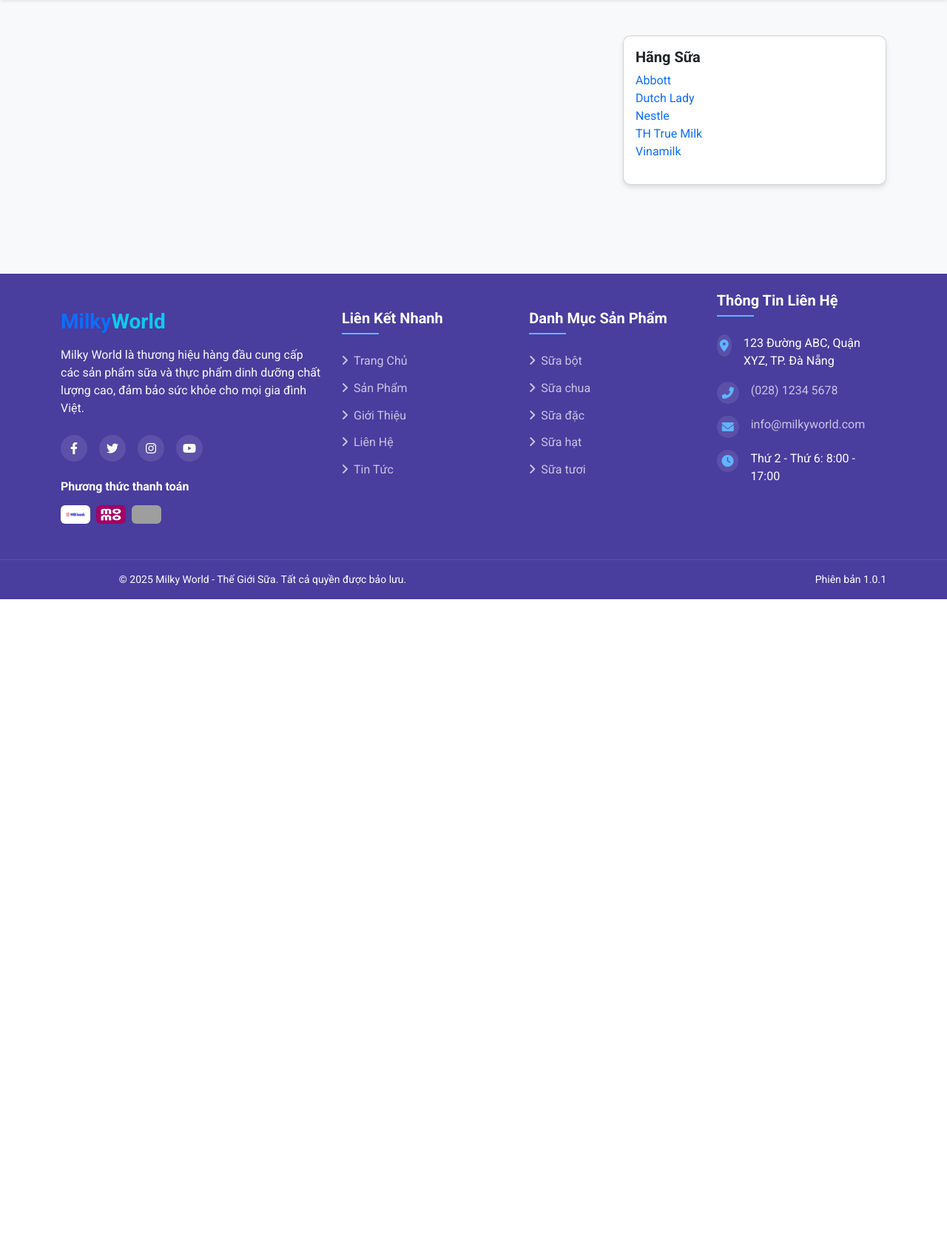
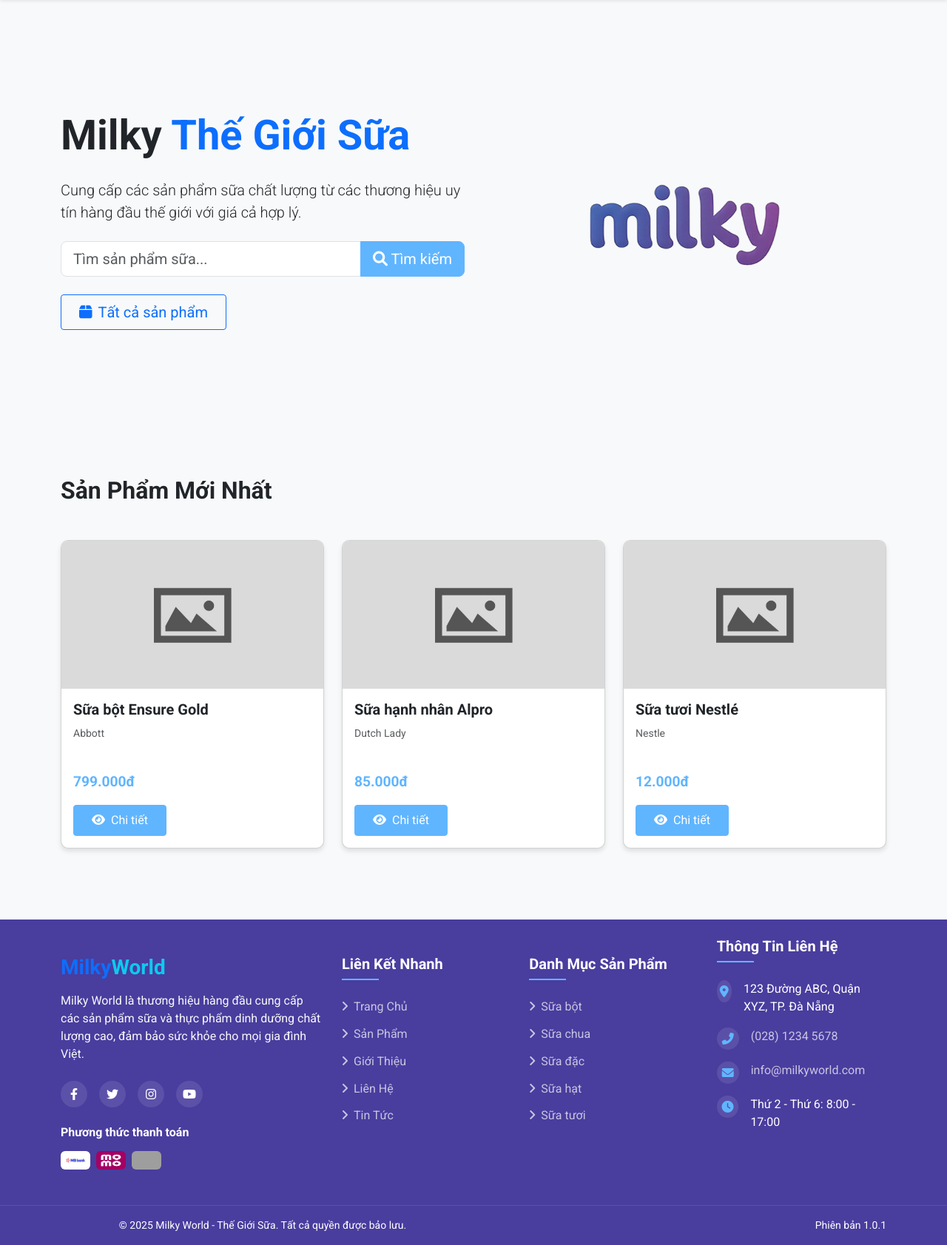
Before and after one commit to PhmHuy1710/DAU-WEB-BANSUA, a PHP site: page / in a window 1280 px wide. Shown: the part 120-1803 px from the top of the page at 74% size. Before the commit the page ends 930 px from the top, so only its background shows below. Run offline with PHP 8.4, Linux system fonts and the light colour scheme; data comes from the database, SQL or seed files in the repository; both versions use the stored data as it was after the commit; grey boxes are pictures that could not be loaded.

Commit message:
Add new product and brand tables, update queries, and enhance product display

```diff
--- a/index.php
+++ b/index.php
@@ -1,42 +1,94 @@
 <?php
 require_once('layouts/client/header.php');
 
-$sql = "SELECT * FROM SanPham LIMIT 8";
+$sql = "SELECT sp.*, th.TenTH
+         FROM SanPham sp
+         LEFT JOIN ThuongHieu th ON sp.MaTH = th.MaTH
+         ORDER BY sp.NgayTao DESC LIMIT 3";
 $result = mysqli_query($conn, $sql);
+
+if (!$result) {
+    die("Query failed: " . mysqli_error($conn));
+}
 
 // Hãng sữa
 $brand_sql = "SELECT * FROM ThuongHieu ORDER BY TenTH";
 $brand_result = mysqli_query($conn, $brand_sql);
+
+if (!$brand_result) {
+    die("Brand query failed: " . mysqli_error($conn));
+}
 ?>
 
 <section class="py-5">
     <div class="container">
-        <div class="row">
-            <div class="col-lg-8">
-
-            </div>
-            <div class="col-lg-4">
-                <div class="card mb-4">
-                    <div class="card-body">
-                        <h5 class="card-title">Hãng Sữa</h5>
-                        <ul class="list-unstyled">
-                            <?php
-                            if (mysqli_num_rows($brand_result) > 0) {
-                                while ($row = mysqli_fetch_assoc($brand_result)) {
-                                    echo '<li><a href="products.php?brand=' . $row['MaTH'] . '" class="text-decoration-none">' . $row['TenTH'] . '</a></li>';
-                                }
-                            } else {
-                                echo '<li>Không có hãng sữa nào.</li>';
-                            }
-                            ?>
-                        </ul>
+        <div class="row align-items-center">
+                <div class="col-lg-6 fade-in" style="animation-delay: 0.2s; animation-play-state: running;">
+                    <h1 class="display-4 fw-bold mb-4">Milky <span class="text-primary">Thế Giới Sữa</span></h1>
+                    <p class="lead mb-4">Cung cấp các sản phẩm sữa chất lượng từ các thương hiệu uy tín hàng đầu thế giới với giá cả hợp lý.</p>
+                    <form action="/products" method="GET" class="mb-4">
+                        <div class="input-group input-group-lg">
+                            <input type="text" name="search" class="form-control" placeholder="Tìm sản phẩm sữa...">
+                            <button class="btn btn-primary action-btn" type="submit">
+                                <i class="fas fa-search"></i> Tìm kiếm
+                            </button>
+                        </div>
+                    </form>
+                    <div class="d-flex gap-3">
+                        <a href="/products" class="btn btn-outline-primary btn-lg">
+                            <i class="fas fa-box me-2"></i>Tất cả sản phẩm
+                        </a>
                     </div>
+                </div>
+                <div class="col-lg-6 text-center slide-in-right" style="animation-play-state: running;">
+                    <img src="/assets/images/logo.png" alt="Milky Hero" class="img-fluid hero-image" onerror="this.src='/public/assets/images/logo.png'; this.style.maxHeight='300px';">
                 </div>
             </div>
         </div>
     </div>
 </section>
 
+<section class="new-products-section py-5 bg-light">
+   <div class="container">
+      <div class="section-heading mb-5">
+         <h2>Sản Phẩm Mới Nhất</h2>
+      </div>
+      <div class="row g-4">
+        <?php
+        if(mysqli_num_rows($result) > 0){
+            while($row = mysqli_fetch_assoc($result)){
+                $productImage = !empty($row['HinhAnh']) ? '/assets/images/products/' . $row['HinhAnh'] : 'assets/images/default-image.jpg';
+                $productId = $row['MaSP'];
+                $productName = $row['TenSP'];
+                $productPrice = number_format($row['Gia'], 0, ',', '.');
+                $productBrand = isset($row['TenTH']) ? $row['TenTH'] : 'Không xác định';
+            ?>
+
+         <div class="col-md-4 scale-in" style="animation-delay: 0s; animation-play-state: paused;">
+            <div class="product-card card h-100 position-relative">
+               <div class="product-overlay"></div>
+               <img src="<?php echo $productImage; ?>" class="card-img-top" alt="<?php echo $productName; ?>">
+               <div class="card-body">
+                  <h5 class="card-title"><?php echo $productName; ?></h5>
+                  <p class="card-text">
+                     <small class="text-muted"><?php echo $productBrand; ?></small>
+                  </p>
+                  <p class="price mb-3"><?php echo $productPrice; ?>đ</p>
+                  <div class="product-actions">
+                     <a href="<?php echo 'product-detail.php?id=' . $productId; ?>" class="btn btn-primary action-btn">
+                     <i class="fas fa-eye me-1"></i> Chi tiết
+                     </a>
+                  </div>
+               </div>
+            </div>
+
+         </div>
+         <?php } ?> <?php } else { ?> <div class="col-12 text-center">Không có sản phẩm nào</div> <?php } ?>
+
+      </div>
+   </div>
+</section>
+
 
 <?php
 require_once('layouts/client/footer.php');
--- a/layouts/client/footer.php
+++ b/layouts/client/footer.php
@@ -111,7 +111,7 @@
         </div>
     </footer>
 
-    <script src="https://cdn.jsdelivr.net/npm/bootstrap@5.3.0/dist/js/bootstrap.bundle.min.js"></script>
+    <script src="https://cdn.jsdelivr.net/npm/bootstrap@5.3.6/dist/js/bootstrap.bundle.min.js" integrity="sha384-j1CDi7MgGQ12Z7Qab0qlWQ/Qqz24Gc6BM0thvEMVjHnfYGF0rmFCozFSxQBxwHKO" crossorigin="anonymous"></script>
 
 
     <script>
--- a/layouts/client/header.php
+++ b/layouts/client/header.php
@@ -15,7 +15,7 @@ $current_page = basename($_SERVER['PHP_SELF']);
     <!-- Favicon -->
     <link rel="icon" type="image/x-icon" href="/assets/images/logo.png">
     <!-- Bootstrap CSS -->
-    <link href="https://cdn.jsdelivr.net/npm/bootstrap@5.3.0/dist/css/bootstrap.min.css" rel="stylesheet">
+    <link href="https://cdn.jsdelivr.net/npm/bootstrap@5.3.6/dist/css/bootstrap.min.css" rel="stylesheet" integrity="sha384-4Q6Gf2aSP4eDXB8Miphtr37CMZZQ5oXLH2yaXMJ2w8e2ZtHTl7GptT4jmndRuHDT" crossorigin="anonymous">
     <!-- Font Awesome -->
     <link href="https://cdnjs.cloudflare.com/ajax/libs/font-awesome/6.0.0/css/all.min.css" rel="stylesheet">
     <!-- Google Fonts -->
--- a/login.php
+++ b/login.php
@@ -41,7 +41,7 @@ if (isset($_POST['btnLogin'])) {
                     // Update last login time (optional)
                     $update_sql = "UPDATE KhachHang SET NgayCapNhat = NOW() WHERE MaKH = ?";
                     $update_stmt = mysqli_prepare($conn, $update_sql);
-                    mysqli_stmt_bind_param($update_stmt, "i", $row['MaKH']);
+                    mysqli_stmt_bind_param($update_stmt, "s", $row['MaKH']);
                     mysqli_stmt_execute($update_stmt);
                     mysqli_stmt_close($update_stmt);
 
```
Also changed, not shown: config/database.sql (+22 -18 lines), products.php (+38 -16 lines).
